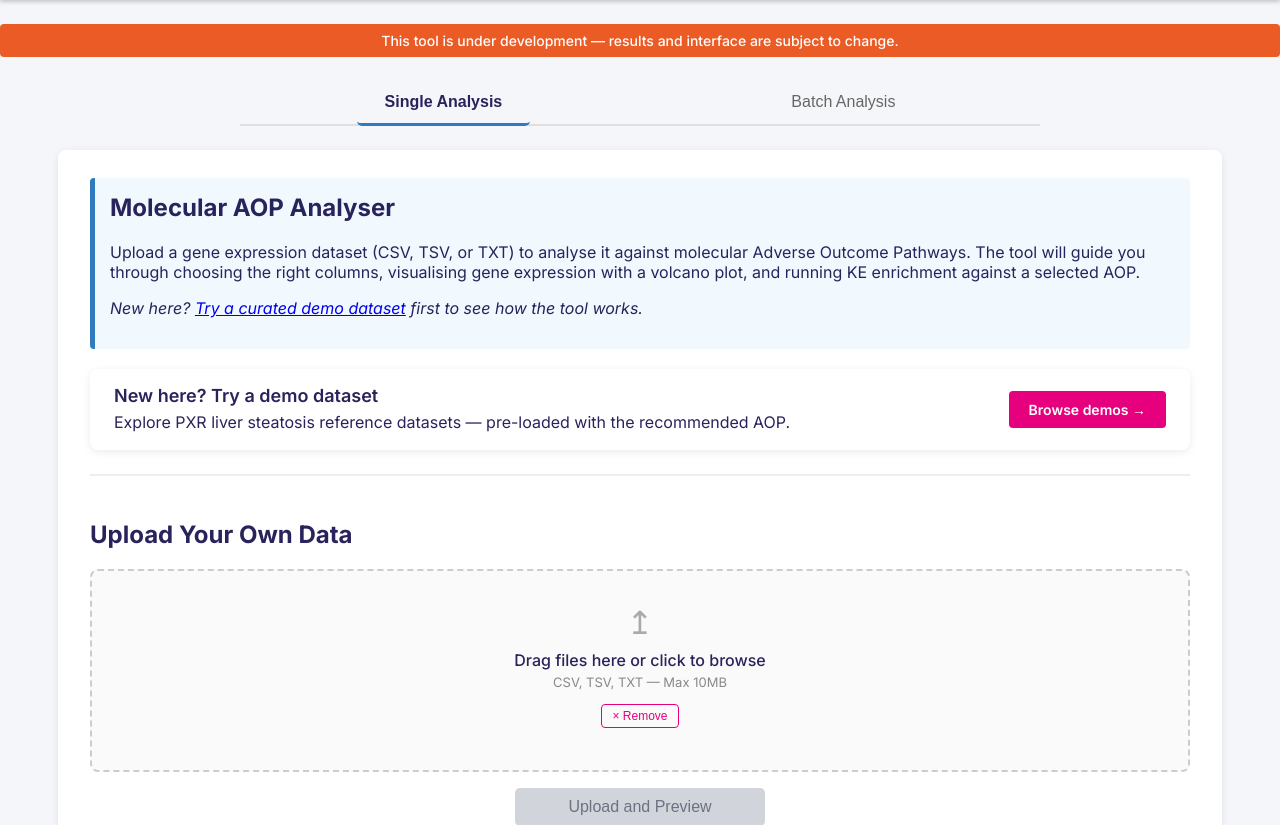
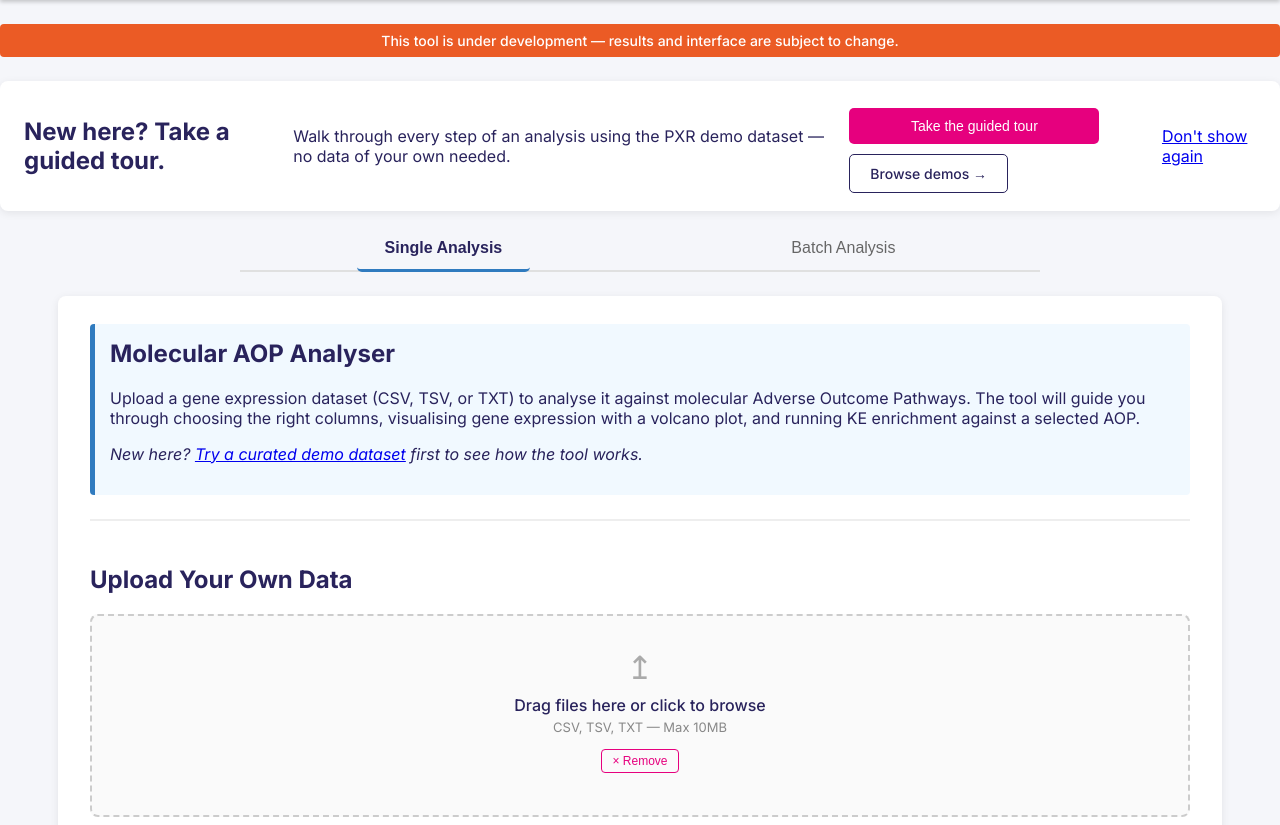
Before and after one commit to marvinm2/molAOP-analyser, a Flask app: page / in a window 1280 px wide. Shown: the part 60-885 px from the top of the page. Run offline with Flask 3, Linux system fonts and the light colour scheme; parts of the project's set-up code (start-up, migrations or seed data) failed here and were passed over; some libraries are stand-ins or nearby versions.

Commit message:
feat(13-03): add onboarding banner to index.html and remove superseded Try-a-demo banner
- Insert .card--banner--onboarding section between .alert-band and .landing-tabs in index.html
- Banner includes locked copy (TUTR-01), primary CTA [data-action="start-tour"], secondary CTA browse demos, dismiss link [data-action="dismiss-tour-banner"]
- Use url_for('demos') for secondary CTA per Jinja convention (no hardcoded /demos)
- Remove old Try-a-demo banner block from _single_analysis.html (lines 14-22); new banner supersedes it
- test_index_route stays GREEN (Browse demos copy present in new banner's secondary CTA)

```diff
--- a/templates/_single_analysis.html
+++ b/templates/_single_analysis.html
@@ -9,15 +9,6 @@
         <p>
             <em>New here? <a href="{{ url_for('demos') }}">Try a curated demo dataset</a> first to see how the tool works.</em>
         </p>
-    </div>
-
-    <!-- Try a demo banner card (Phase 10.1, D-03, D-04) -->
-    <div class="card card--banner">
-        <div class="card--banner__text">
-            <h3>New here? Try a demo dataset</h3>
-            <p>Explore PXR liver steatosis reference datasets — pre-loaded with the recommended AOP.</p>
-        </div>
-        <a href="{{ url_for('demos') }}" class="btn btn--primary card--banner__cta">Browse demos &rarr;</a>
     </div>
 
     <!-- File upload with drag-and-drop -->
--- a/templates/index.html
+++ b/templates/index.html
@@ -242,6 +242,17 @@
 {% block content %}
 <aside class="alert-band">This tool is under development &mdash; results and interface are subject to change.</aside>
 
+{# Phase 13: Guided Tour banner (TUTR-01). Visible regardless of active tab. Hidden client-side by tour.js when localStorage.molaop_tour_seen === 'true'. #}
+<section class="card card--banner card--banner--onboarding">
+  <h2>New here? Take a guided tour.</h2>
+  <p>Walk through every step of an analysis using the PXR demo dataset — no data of your own needed.</p>
+  <div class="card--banner__cta-row">
+    <button type="button" class="btn btn--accent" data-action="start-tour">Take the guided tour</button>
+    <a href="{{ url_for('demos') }}" class="btn btn--secondary">Browse demos &rarr;</a>
+  </div>
+  <a href="#" class="card--banner__dismiss" data-action="dismiss-tour-banner">Don't show again</a>
+</section>
+
 <!-- Landing tabs -->
 <div class="landing-tabs">
     <button class="landing-tab landing-tab--active" data-tab="single" type="button">Single Analysis</button>
```
